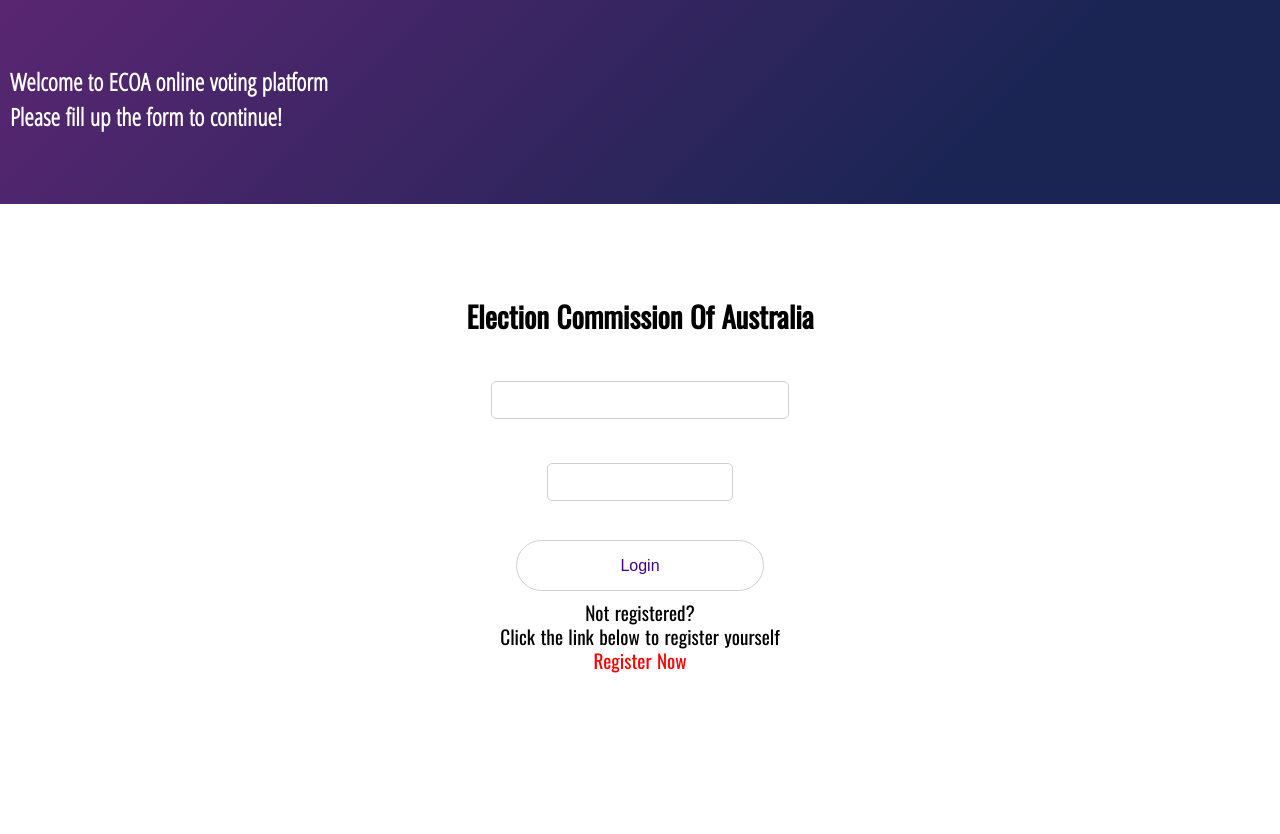
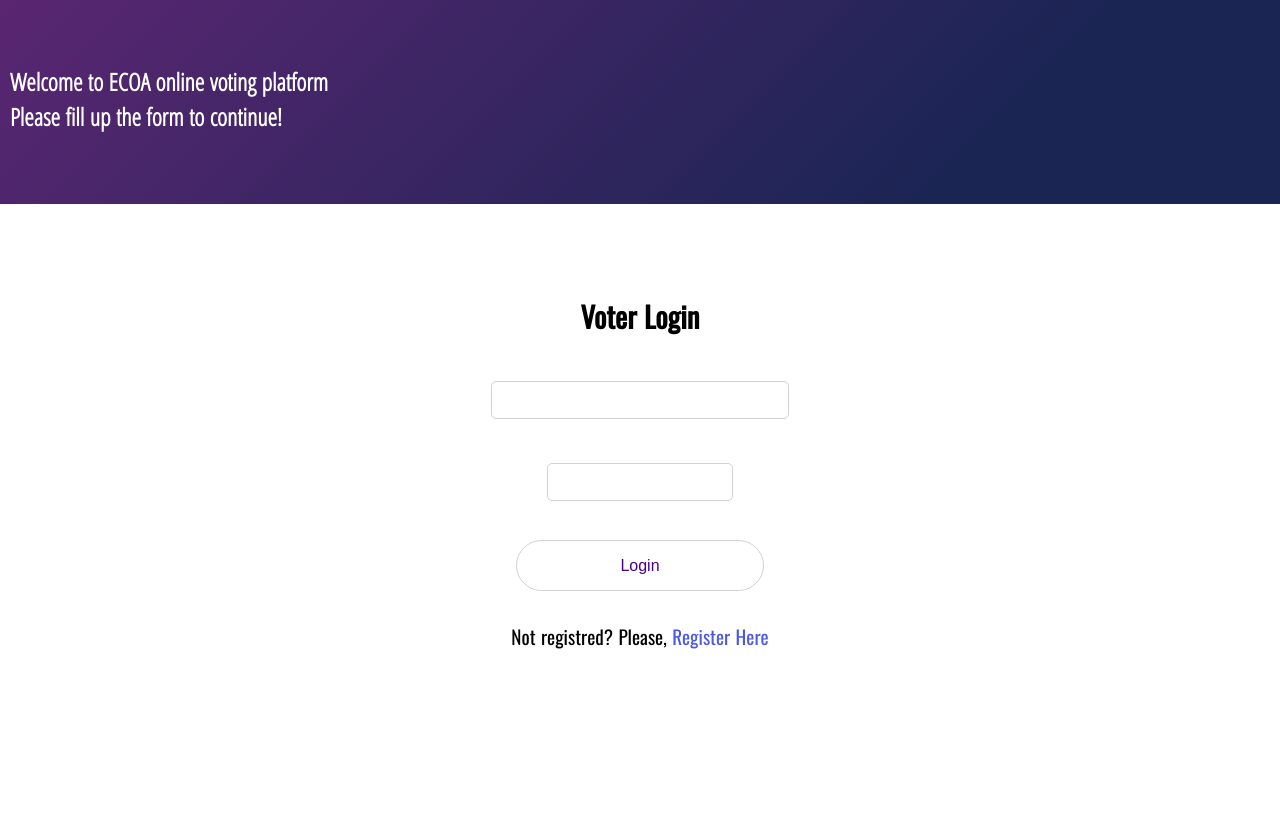
Before and after one commit to Capstone-Team-1/Source-code, a PHP site: page /login.php in a window 1280 px wide. Shown: the part 105-939 px from the top of the page. Run offline with PHP 8.4, Linux system fonts and the light colour scheme; some libraries are stand-ins or nearby versions.

Commit message:
Update login.php

```diff
--- a/Capstone project/login.php
+++ b/Capstone project/login.php
@@ -94,7 +94,7 @@ else{
   </section>
   <div class="section-form">
     <div class="login">
-      <h2>Election Commission Of Australia </h2>
+      <h2>Voter Login </h2>
       <p id="template"></p>
 <br>
 <br>
@@ -110,11 +110,8 @@ else{
         <br>
         <input type="submit" class="button" Value="Login" name="submit"></input>
         <br>
-        <label for="check"> Not registered?
-          <br>Click the link below to register yourself
-        </label>
         <br>
-        <a href="register.php" style="color:red;"> Register Now</a>
+            Not registred? Please, <a href="./login.php" style="color:#4c5ae0;">Register Here</a>
       </form>
 
 
```
